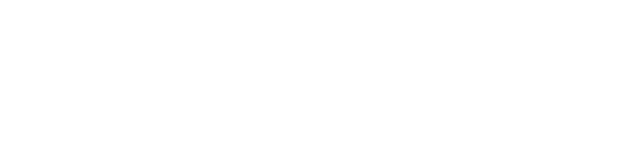
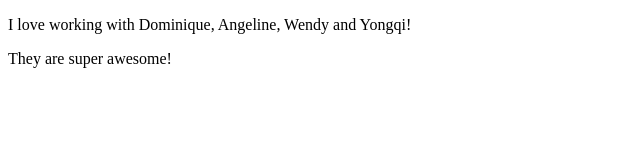
Before and after one commit to KimCam2023/Day1Work, a plain HTML site: page index.html in a window 1280 px wide. Shown: the whole page, without its empty margins (0-640 px from the left). Drawn offline with Linux system fonts and the light colour scheme.

Commit message:
I added in a paragraph

```diff
--- a/index.html
+++ b/index.html
@@ -7,6 +7,7 @@
     <link href="style.css" rel="stylesheet" type="text/css" />
   </head>
   <body>
-    <script src="script.js"></script>
+    <p> I love working with Dominique, Angeline, Wendy and Yongqi! </p>
+    <p> They are super awesome! </p>
   </body>
 </html>
```
